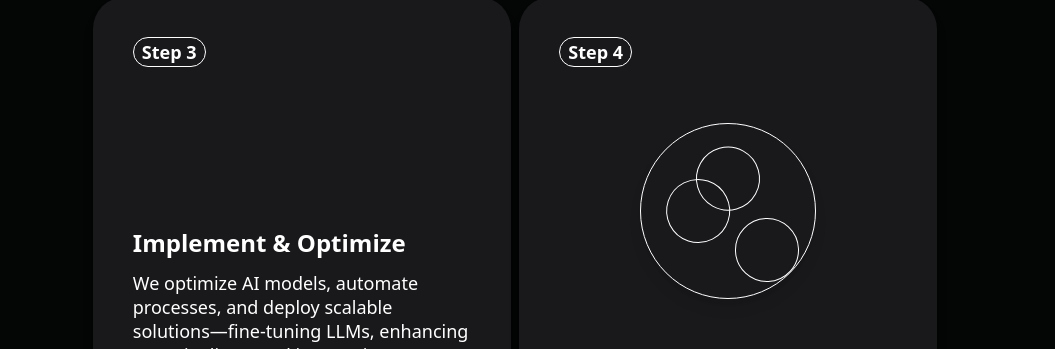
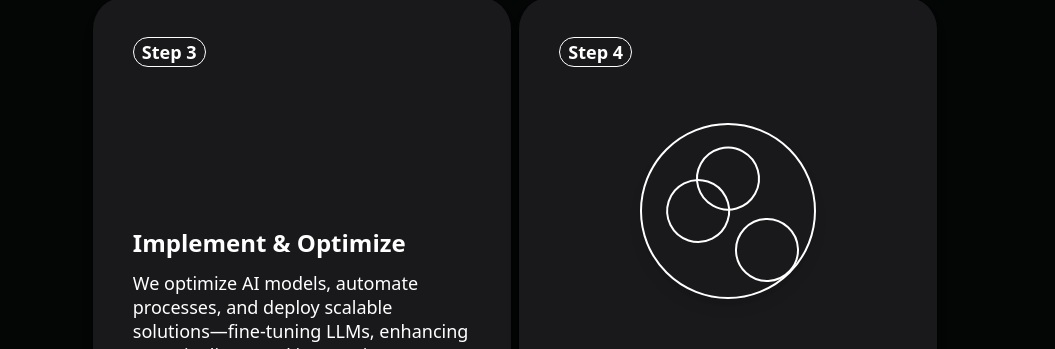
Before and after one commit to zoro-diablo/sanny, a React (Vite) app: page / in a window 1280 px wide. Shown: the part 2538-2887 px from the top of the page, without its empty margins (112-1167 px from the left). Built offline with nearby package versions, Linux system fonts and the light colour scheme.

Commit message:
Update HowItWorks component: increase border thickness for better visibility

```diff
--- a/src/components/HowItWorks.jsx
+++ b/src/components/HowItWorks.jsx
@@ -100,12 +100,12 @@ const HowItWorks = () => {
             variants={circleVariants}
             initial='hidden'
             animate={controls}
-            className='w-32 sm:w-44 h-32 sm:h-44 rounded-full border
+            className='w-32 sm:w-44 h-32 sm:h-44 rounded-full border-2
                       flex items-center justify-center shadow-lg mx-auto self-center mb-8 sm:mb-16 relative'
           >
             {/* Circle 1 - Original diagonal movement */}
             <motion.div
-              className='w-12 sm:w-16 h-12 sm:h-16 rounded-full border absolute'
+              className='w-12 sm:w-16 h-12 sm:h-16 rounded-full border-2 absolute'
               animate={{
                 scale: [1, 1, 1],
                 rotate: [0, 180, 360],
@@ -122,7 +122,7 @@ const HowItWorks = () => {
 
             {/* Circle 2 - Horizontal movement */}
             <motion.div
-              className='w-12 sm:w-16 h-12 sm:h-16 rounded-full border absolute'
+              className='w-12 sm:w-16 h-12 sm:h-16 rounded-full border-2 absolute'
               animate={{
                 scale: [1, 1, 1],
                 rotate: [0, 90, 0],
@@ -139,7 +139,7 @@ const HowItWorks = () => {
 
             {/* Circle 3 - Vertical movement */}
             <motion.div
-              className='w-12 sm:w-16 h-12 sm:h-16 rounded-full border absolute'
+              className='w-12 sm:w-16 h-12 sm:h-16 rounded-full border-2 absolute'
               animate={{
                 scale: [1, 1, 1],
                 rotate: [0, -90, 0],
```
